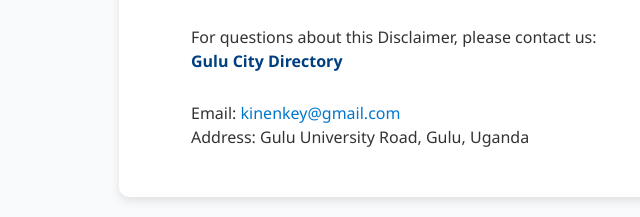
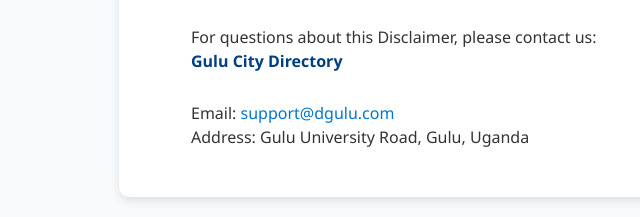
Before and after one commit to steelfreak/citydirectory, a plain HTML site: page disclaimer.html in a window 1280 px wide. Shown: the part 1639-1856 px from the top of the page, 171-811 px from the left. Drawn offline with Linux system fonts and the light colour scheme.

Commit message:
Update disclaimer.html
Updated email. Kinenkey@gmail.com to support@dgulu.com

```diff
--- a/disclaimer.html
+++ b/disclaimer.html
@@ -383,7 +383,7 @@
           <strong>Contact Us</strong><br />
           For questions about this Disclaimer, please contact us:<br />
           <strong>Gulu City Directory</strong><br />
-          Email: <a href="mailto:kinenkey@gmail.com">kinenkey@gmail.com</a><br />
+          Email: <a href="mailto:support@dgulu.com">support@dgulu.com</a><br />
           Address: Gulu University Road, Gulu, Uganda
         </li>
       </ol>
```
